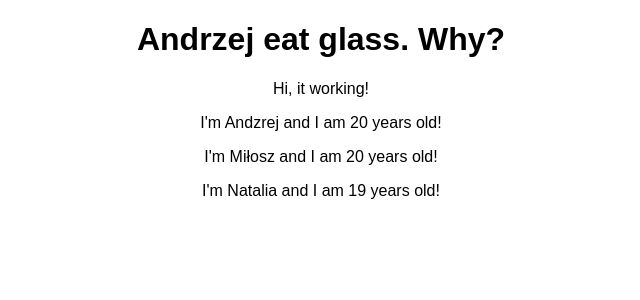
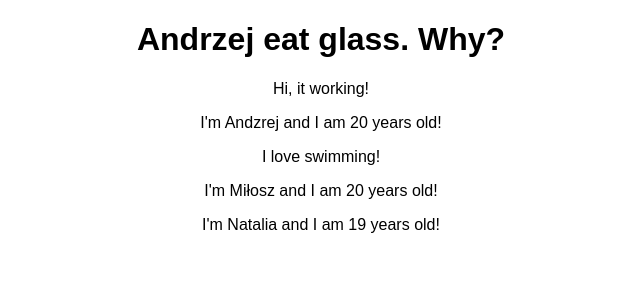
Before and after one commit to Levii01/react-test-app, a React (Create React App) app: page / in a window 1280 px wide. Shown: the top 300 px of the page, without its empty margins (319-959 px from the left). Built offline with nearby package versions, Linux system fonts and the light colour scheme.

Commit message:
Use children in component

```diff
--- a/src/Person/Person.js
+++ b/src/Person/Person.js
@@ -1,7 +1,12 @@
 import React from 'react';
 
 const person = (props) => {
-    return <p>I'm {props.name} and I am {props.age} years old!</p>
+    return (
+        <div>
+            <p>I'm {props.name} and I am {props.age} years old!</p>
+            <p>{props.children}</p>
+        </div>
+    );
 }
 
 export default person;
```
